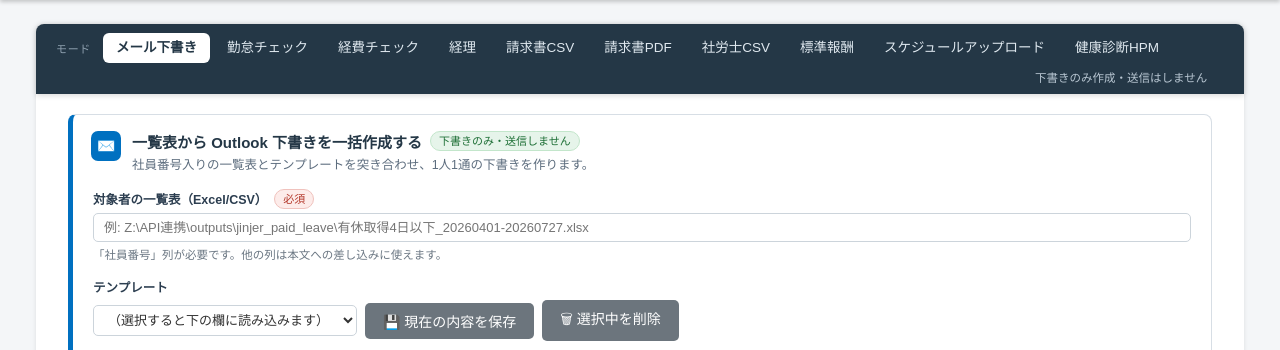
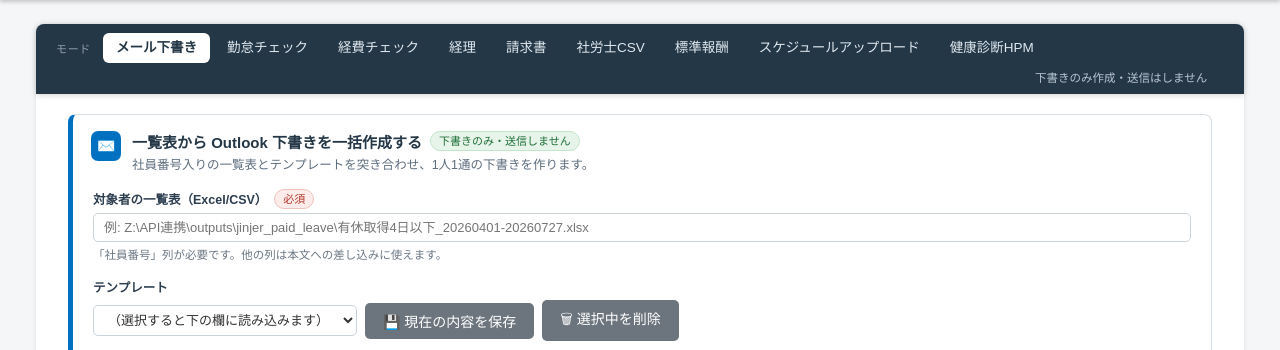
Before and after one commit to Nmhtkanri/kintaicheak, a Flask app: page / in a window 1280 px wide. Shown: the part 57-407 px from the top of the page. Run offline with Flask 3, Linux system fonts and the light colour scheme; data that the repository does not hold is empty.

Commit message:
請求書モードにPDF作成を統合し、モードを分けるのをやめる
直前に「請求書PDF」を独立モードにしたが、請求書まわりは1つのモードで扱いたい
との指摘。タブを「請求書CSV」→「請求書」に改め、その中に2カードを縦に並べた。

  ① 請求書と勤怠を綴じて提出用PDFを作る（会社ごとのボタン）
  ② 提出済みの請求書PDFからfreee取込CSVを作る

実際の作業順どおりに①②の番号を見出しに入れた。タブは9本のままで増えない。

Co-Authored-By: Claude Fable 5 <noreply@anthropic.com>

```diff
--- a/templates/index.html
+++ b/templates/index.html
@@ -22,13 +22,9 @@
             <input type="radio" name="mode" value="keiri">
             <span class="mode-tab-face">経理</span>
         </label>
-        <label class="mode-tab" title="共有フォルダの請求書PDFからfreee売上取引CSVを作る">
+        <label class="mode-tab" title="提出用PDFを作る／請求書PDFからfreee売上取引CSVを作る">
             <input type="radio" name="mode" value="invoice">
-            <span class="mode-tab-face">請求書CSV</span>
-        </label>
-        <label class="mode-tab" title="請求書Excelの当月シートと勤怠PDFを綴じて提出用PDFを作る">
-            <input type="radio" name="mode" value="invoice_pdf">
-            <span class="mode-tab-face">請求書PDF</span>
+            <span class="mode-tab-face">請求書</span>
         </label>
         <label class="mode-tab" title="給与明細から社労士（前田事務所）へ渡すCSVを作る">
             <input type="radio" name="mode" value="sharoushi">
@@ -609,7 +605,7 @@
             <span class="card-icon icon-keiri">📎</span>
             <div>
                 <div class="card-title">
-                    請求書と勤怠を綴じて提出用PDFを作る
+                    ① 請求書と勤怠を綴じて提出用PDFを作る
                     <span class="tag tag-safe">共有フォルダに作るだけ・提出は手動</span>
                 </div>
                 <div class="card-lead">
@@ -641,7 +637,7 @@
             <span class="card-icon icon-keiri">🧾</span>
             <div>
                 <div class="card-title">
-                    請求書PDFからfreee取込CSVを作る
+                    ② 提出済みの請求書PDFからfreee取込CSVを作る
                     <span class="tag tag-safe">読み取りのみ・freee取込は手動</span>
                 </div>
                 <p class="card-lead">
```
Also changed, not shown: tests/test_app_invoice_pdf_ui.py (+9 -3 lines), static/script.js.
